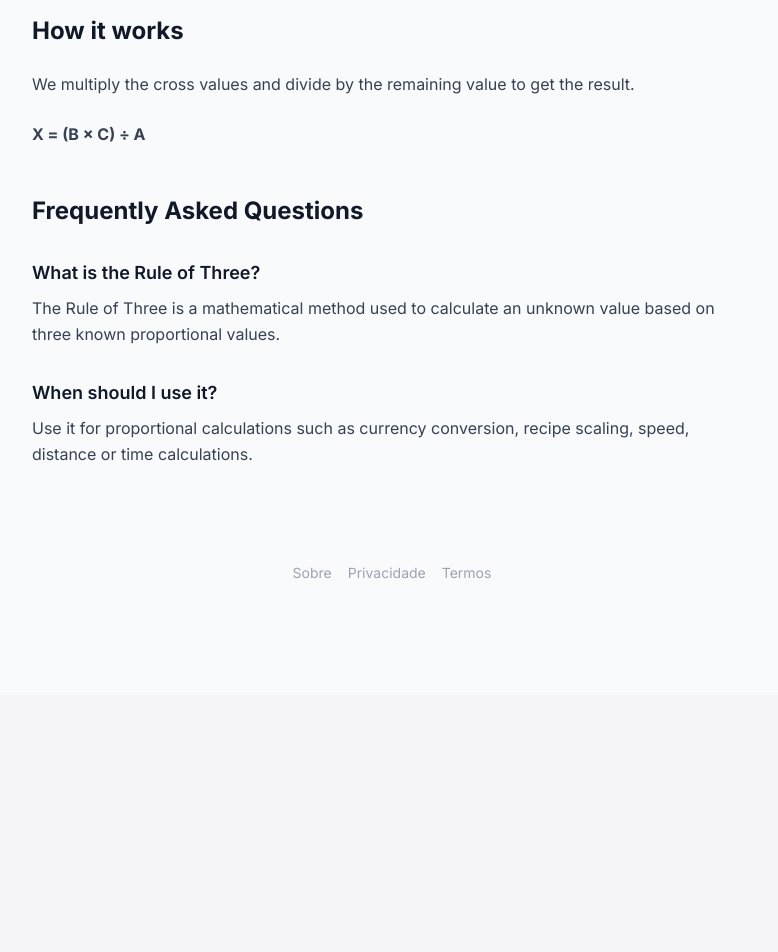
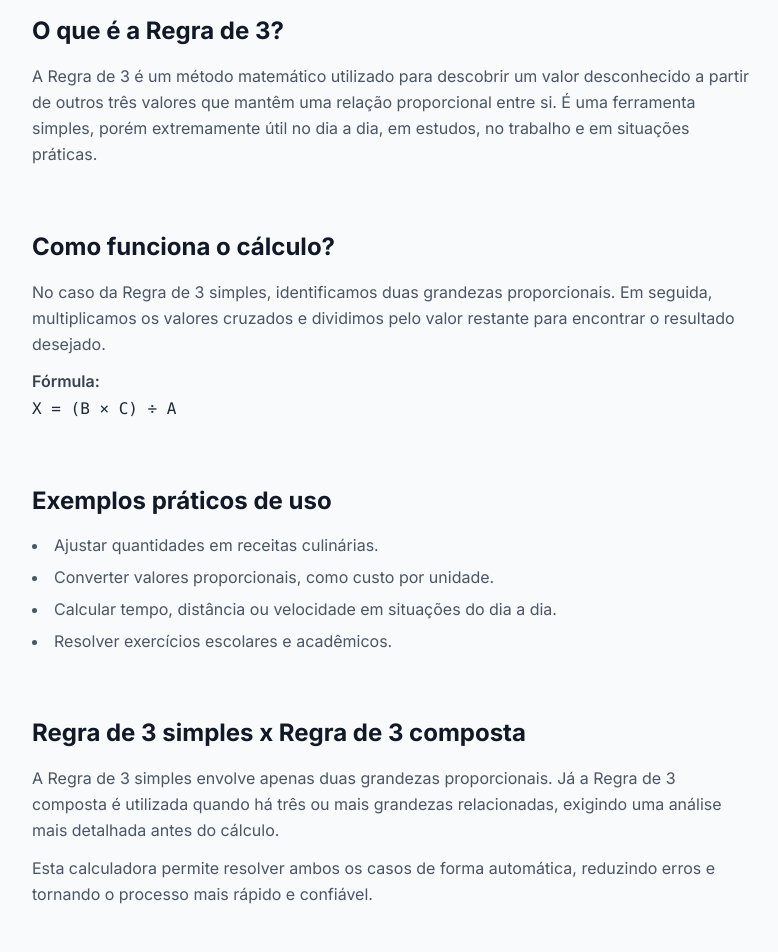
Before and after one commit to attiliozolin-prog/rule-of-three-calculator, a React (Vite) app: page / in a window 1280 px wide. Shown: the part 1040-1992 px from the top of the page, without its empty margins (248-1026 px from the left). Before the commit the page ends 1735 px from the top, so only its background shows below. Built offline with nearby package versions, Linux system fonts and the light colour scheme.

Commit message:
Update SeoContent.tsx

```diff
--- a/components/SeoContent.tsx
+++ b/components/SeoContent.tsx
@@ -7,26 +7,79 @@ interface SeoContentProps {
 
 const SeoContent: React.FC<SeoContentProps> = ({ t }) => {
   return (
-    <section className="max-w-3xl mx-auto px-6 py-16 space-y-12">
+    <section className="max-w-3xl mx-auto px-6 py-16 space-y-16">
 
-      {/* Explanatory Content */}
-      <div className="space-y-6">
-        <h2 className="text-2xl font-bold text-gray-900">
-          {t.explanationTitle}
+      {/* ===== Educational Intro ===== */}
+      <section>
+        <h2 className="text-2xl font-bold text-gray-900 mb-4">
+          O que é a Regra de 3?
         </h2>
+        <p className="text-gray-600 leading-relaxed">
+          A Regra de 3 é um método matemático utilizado para descobrir um valor
+          desconhecido a partir de outros três valores que mantêm uma relação
+          proporcional entre si. É uma ferramenta simples, porém extremamente
+          útil no dia a dia, em estudos, no trabalho e em situações práticas.
+        </p>
+      </section>
 
-        <p className="text-gray-700 leading-relaxed">
-          {t.explanationText}
+      {/* ===== How it works ===== */}
+      <section>
+        <h2 className="text-2xl font-bold text-gray-900 mb-4">
+          Como funciona o cálculo?
+        </h2>
+        <p className="text-gray-600 leading-relaxed mb-3">
+          No caso da Regra de 3 simples, identificamos duas grandezas
+          proporcionais. Em seguida, multiplicamos os valores cruzados e
+          dividimos pelo valor restante para encontrar o resultado desejado.
         </p>
+        <p className="text-gray-700 font-semibold">
+          Fórmula:
+        </p>
+        <p className="text-gray-800 font-mono mt-1">
+          X = (B × C) ÷ A
+        </p>
+      </section>
 
-        <p className="text-gray-700 leading-relaxed">
-          <strong>{t.formula}</strong>
+      {/* ===== Practical examples ===== */}
+      <section>
+        <h2 className="text-2xl font-bold text-gray-900 mb-4">
+          Exemplos práticos de uso
+        </h2>
+        <ul className="list-disc list-inside space-y-2 text-gray-600">
+          <li>
+            Ajustar quantidades em receitas culinárias.
+          </li>
+          <li>
+            Converter valores proporcionais, como custo por unidade.
+          </li>
+          <li>
+            Calcular tempo, distância ou velocidade em situações do dia a dia.
+          </li>
+          <li>
+            Resolver exercícios escolares e acadêmicos.
+          </li>
+        </ul>
+      </section>
+
+      {/* ===== Simple vs Compound ===== */}
+      <section>
+        <h2 className="text-2xl font-bold text-gray-900 mb-4">
+          Regra de 3 simples x Regra de 3 composta
+        </h2>
+        <p className="text-gray-600 leading-relaxed mb-3">
+          A Regra de 3 simples envolve apenas duas grandezas proporcionais.
+          Já a Regra de 3 composta é utilizada quando há três ou mais grandezas
+          relacionadas, exigindo uma análise mais detalhada antes do cálculo.
         </p>
-      </div>
+        <p className="text-gray-600 leading-relaxed">
+          Esta calculadora permite resolver ambos os casos de forma automática,
+          reduzindo erros e tornando o processo mais rápido e confiável.
+        </p>
+      </section>
 
-      {/* FAQ Section */}
-      <div className="space-y-8">
-        <h2 className="text-2xl font-bold text-gray-900">
+      {/* ===== FAQ ===== */}
+      <section>
+        <h2 className="text-2xl font-bold text-gray-900 mb-6">
           {t.faqTitle}
         </h2>
 
@@ -36,13 +89,13 @@ const SeoContent: React.FC<SeoContentProps> = ({ t }) => {
               <h3 className="text-lg font-semibold text-gray-900 mb-2">
                 {item.question}
               </h3>
-              <p className="text-gray-700 leading-relaxed">
+              <p className="text-gray-600 leading-relaxed">
                 {item.answer}
               </p>
             </article>
           ))}
         </div>
-      </div>
+      </section>
 
     </section>
   );
```
